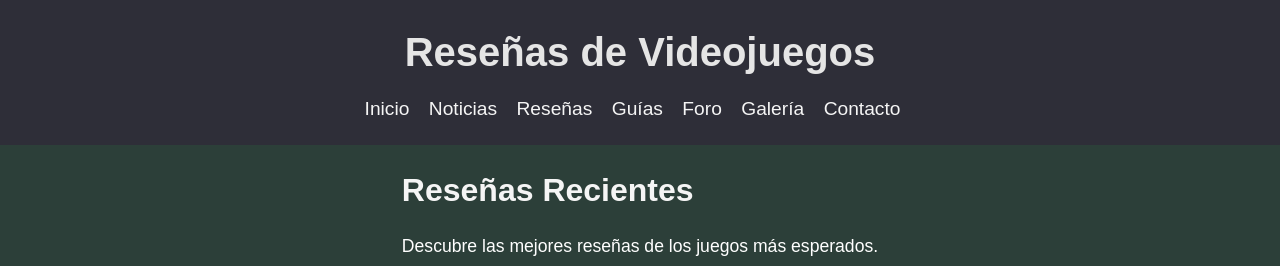
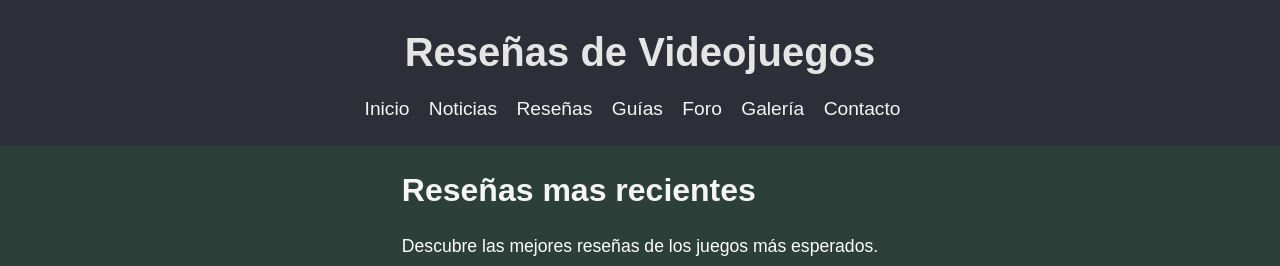
Before and after one commit to aarondiazmx28/Pagina-web-videojuegos, a plain HTML site: page reseñas.html in a window 1280 px wide. Shown: the top 266 px of the page. Drawn offline with Linux system fonts and the light colour scheme.

Commit message:
Cambio de texto en resnas.html

```diff
--- a/reseñas.html
+++ b/reseñas.html
@@ -23,7 +23,7 @@
     </header>
     <main>
         <section>
-            <h2>Reseñas Recientes</h2>
+            <h2>Reseñas mas recientes</h2>
             <p>Descubre las mejores reseñas de los juegos más esperados.</p>
         </section>
     </main>
```
